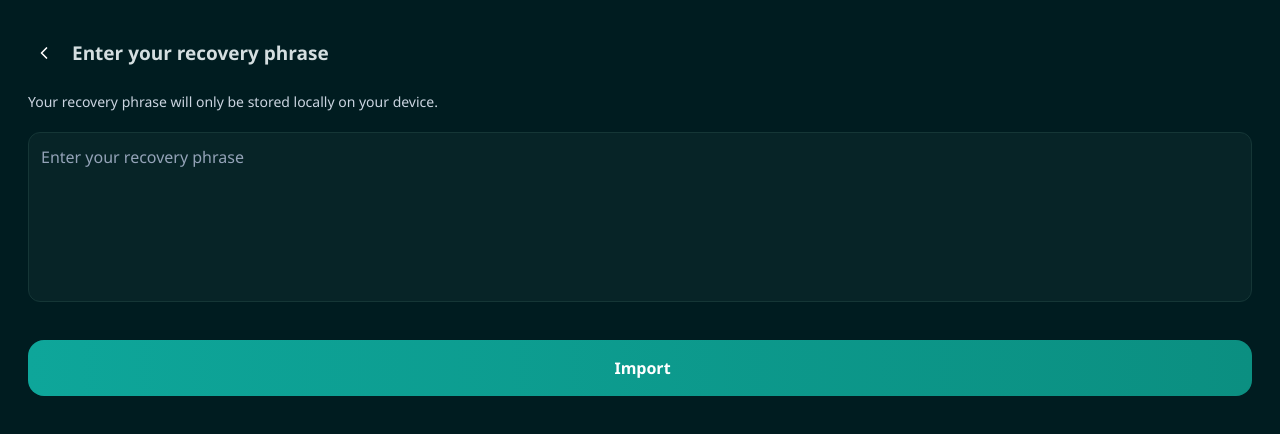
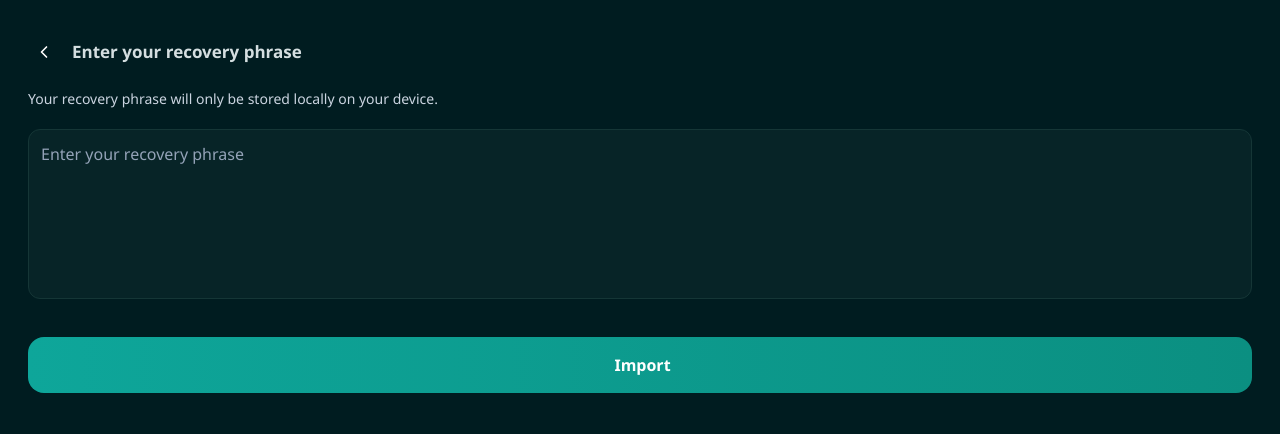
Before and after one commit to abdulmueezrana6/jupiter_test, a React (Vite) app: page /import-wallet/1 in a window 1280 px wide. Shown: the top 434 px of the page. Built offline with nearby package versions, Linux system fonts and the light colour scheme.

Commit message:
Update index.scss

```diff
--- a/src/pages/ImportWallet/index.scss
+++ b/src/pages/ImportWallet/index.scss
@@ -17,7 +17,7 @@ cursor: pointer;
 
 
 .title {
-font-size: 19px;
+font-size: 17px;
 font-weight: 600;
 color: #d4dee0;
 }
```
